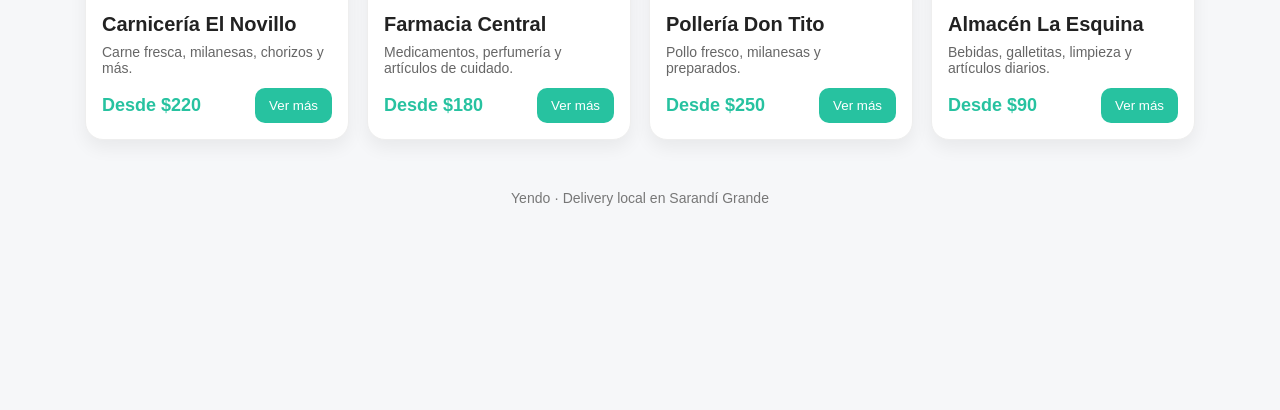
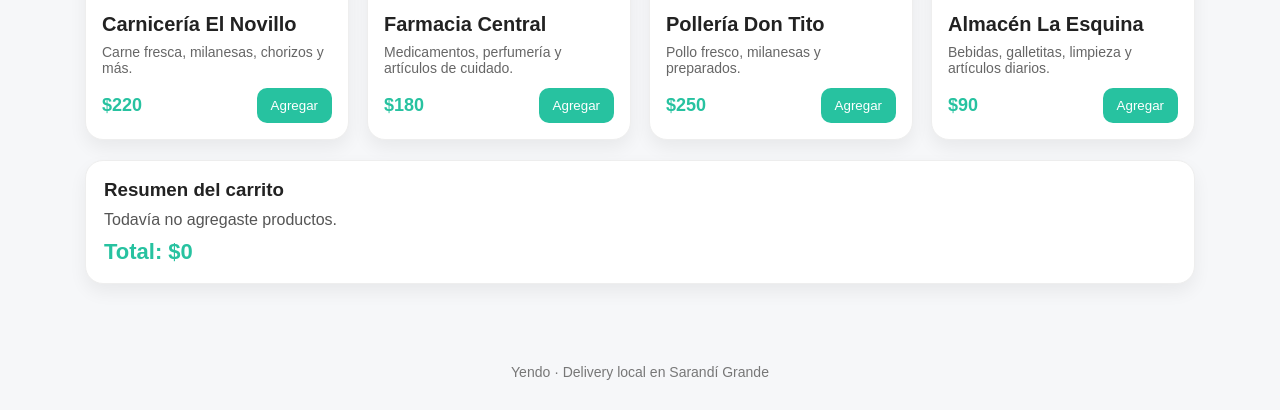
Before and after one commit to antofurchi/Yendo, a plain HTML site: page index.html in a window 1280 px wide. Shown: the part 715-1125 px from the top of the page. Before the commit the page ends 951 px from the top, so only its background shows below. Drawn offline with Linux system fonts and the light colour scheme.

Commit message:
carrito base

```diff
--- a/index.html
+++ b/index.html
@@ -50,6 +50,8 @@
 
       top: 0;
 
+      z-index: 10;
+
     }
 
     .logo {
@@ -67,6 +69,8 @@
       display: flex;
 
       gap: 10px;
+
+      align-items: center;
 
     }
 
@@ -314,6 +318,8 @@
 
       align-items: center;
 
+      gap: 10px;
+
     }
 
     .price {
@@ -339,6 +345,56 @@
       padding: 10px 14px;
 
       cursor: pointer;
+
+    }
+
+    .cart-box {
+
+      max-width: 1150px;
+
+      margin: 0 auto 30px;
+
+      padding: 0 20px 20px;
+
+    }
+
+    .cart-summary {
+
+      background: white;
+
+      border-radius: 18px;
+
+      padding: 18px;
+
+      box-shadow: 0 8px 18px rgba(0,0,0,0.06);
+
+      border: 1px solid #eee;
+
+    }
+
+    .cart-summary h3 {
+
+      margin-bottom: 10px;
+
+    }
+
+    .cart-summary p {
+
+      margin-bottom: 8px;
+
+      color: #555;
+
+    }
+
+    .cart-total {
+
+      font-size: 22px;
+
+      font-weight: bold;
+
+      color: #27c2a0;
+
+      margin-top: 10px;
 
     }
 
@@ -368,7 +424,7 @@
 
       <button class="btn-light">Soy comercio</button>
 
-      <button class="btn-main">Carrito</button>
+      <button class="btn-main">Carrito (<span id="cart-count">0</span>)</button>
 
     </div>
 
@@ -422,9 +478,9 @@
 
           <div class="price-row">
 
-            <div class="price">Desde $220</div>
+            <div class="price">$220</div>
 
-            <button class="add-btn">Ver más</button>
+            <button class="add-btn" onclick="agregarAlCarrito('Carnicería El Novillo', 220)">Agregar</button>
 
           </div>
 
@@ -444,9 +500,9 @@
 
           <div class="price-row">
 
-            <div class="price">Desde $180</div>
+            <div class="price">$180</div>
 
-            <button class="add-btn">Ver más</button>
+            <button class="add-btn" onclick="agregarAlCarrito('Farmacia Central', 180)">Agregar</button>
 
           </div>
 
@@ -466,9 +522,9 @@
 
           <div class="price-row">
 
-            <div class="price">Desde $250</div>
+            <div class="price">$250</div>
 
-            <button class="add-btn">Ver más</button>
+            <button class="add-btn" onclick="agregarAlCarrito('Pollería Don Tito', 250)">Agregar</button>
 
           </div>
 
@@ -488,9 +544,9 @@
 
           <div class="price-row">
 
-            <div class="price">Desde $90</div>
+            <div class="price">$90</div>
 
-            <button class="add-btn">Ver más</button>
+            <button class="add-btn" onclick="agregarAlCarrito('Almacén La Esquina', 90)">Agregar</button>
 
           </div>
 
@@ -502,12 +558,52 @@
 
   </section>
 
+  <section class="cart-box">
+
+    <div class="cart-summary">
+
+      <h3>Resumen del carrito</h3>
+
+      <p id="cart-items">Todavía no agregaste productos.</p>
+
+      <div class="cart-total">Total: $<span id="cart-total">0</span></div>
+
+    </div>
+
+  </section>
+
   <footer>
 
     Yendo · Delivery local en Sarandí Grande
 
   </footer>
 
+  <script>
+
+    let cantidad = 0;
+
+    let total = 0;
+
+    let productos = [];
+
+    function agregarAlCarrito(nombre, precio) {
+
+      cantidad++;
+
+      total += precio;
+
+      productos.push(nombre);
+
+      document.getElementById("cart-count").textContent = cantidad;
+
+      document.getElementById("cart-total").textContent = total;
+
+      document.getElementById("cart-items").textContent = "Productos: " + productos.join(", ");
+
+    }
+
+  </script>
+
 </body>
 
 </html>
```
